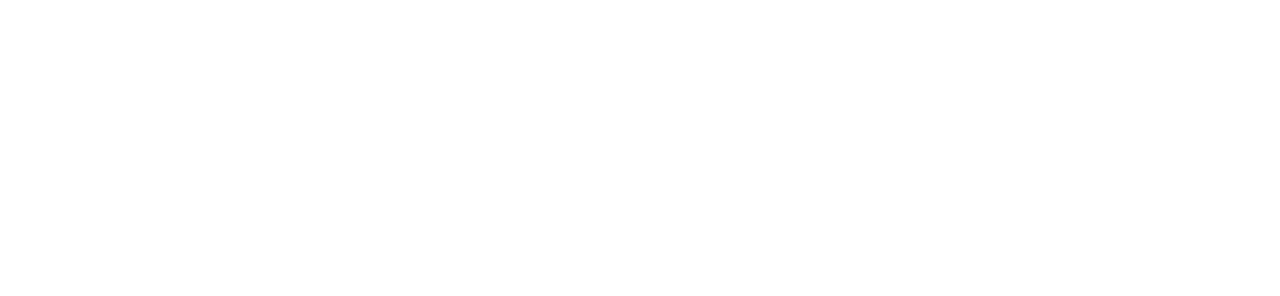
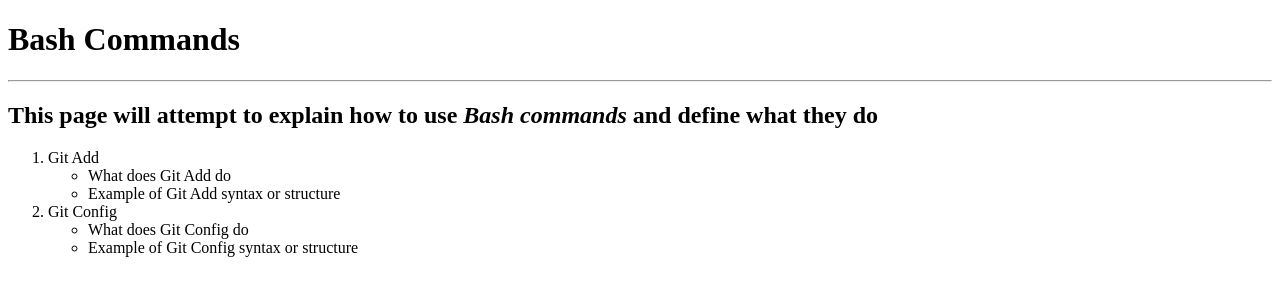
Before and after one commit to GailSlaney/BashCommands, a plain HTML site: page index.html in a window 1280 px wide. Drawn offline with Linux system fonts and the light colour scheme.

Commit message:
Added first 3 items in ordered list and unordered list

```diff
--- a/index.html
+++ b/index.html
@@ -7,6 +7,24 @@
     <title>Bash Commands</title>
 </head>
 <body>
+ <h1>Bash Commands</h1>
+ <hr>
+ <h2>This page will attempt to explain <strong>how to use</strong> <em>Bash commands</em> and define <strong>what they do</strong></h2>
+
+ <ol>
+     <li>Git Add
+         <ul>
+             <li>What does Git Add do</li>
+             <li>Example of Git Add syntax or structure</li>
+         </ul>
+     </li>
+     <li>Git Config
+        <ul>
+            <li>What does Git Config do</li>
+            <li>Example of Git Config syntax or structure</li>
+        </ul>
+    </li>
+ </ol>
 
 </body>
 </html>
```
